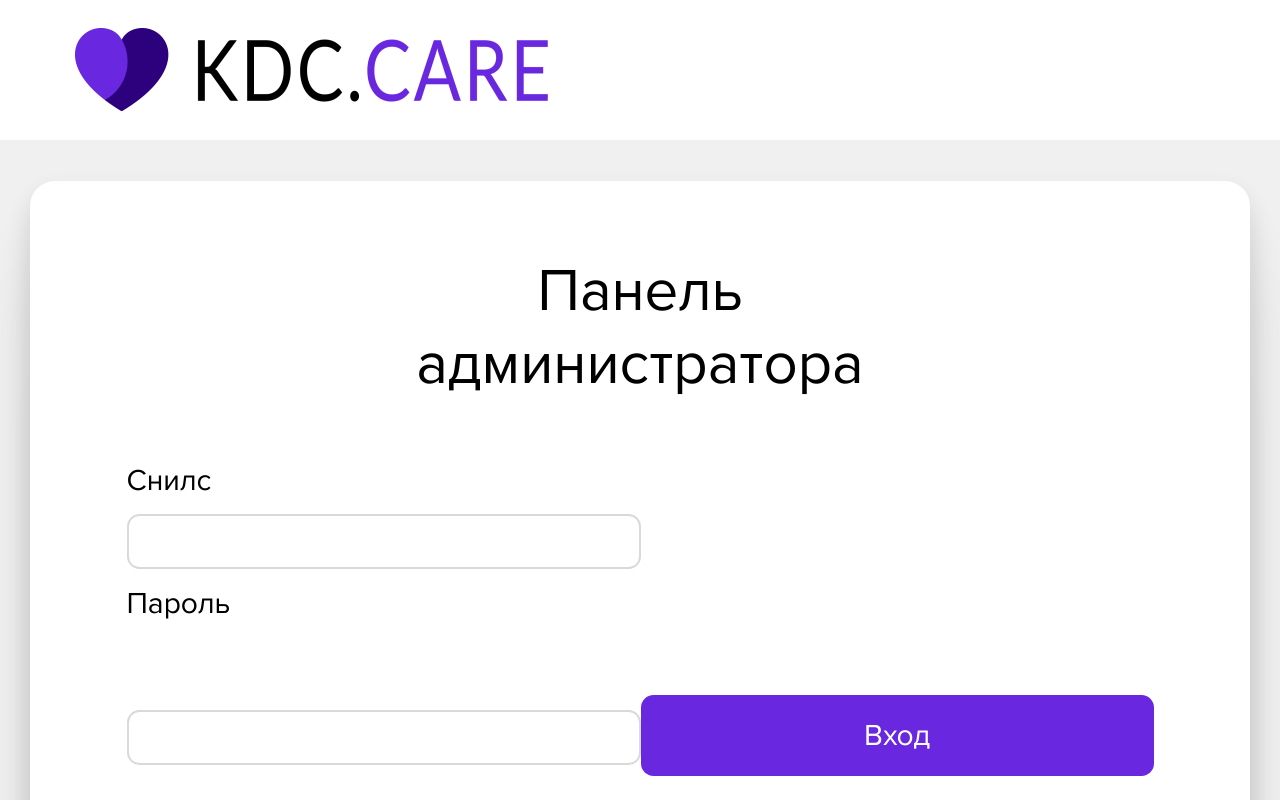
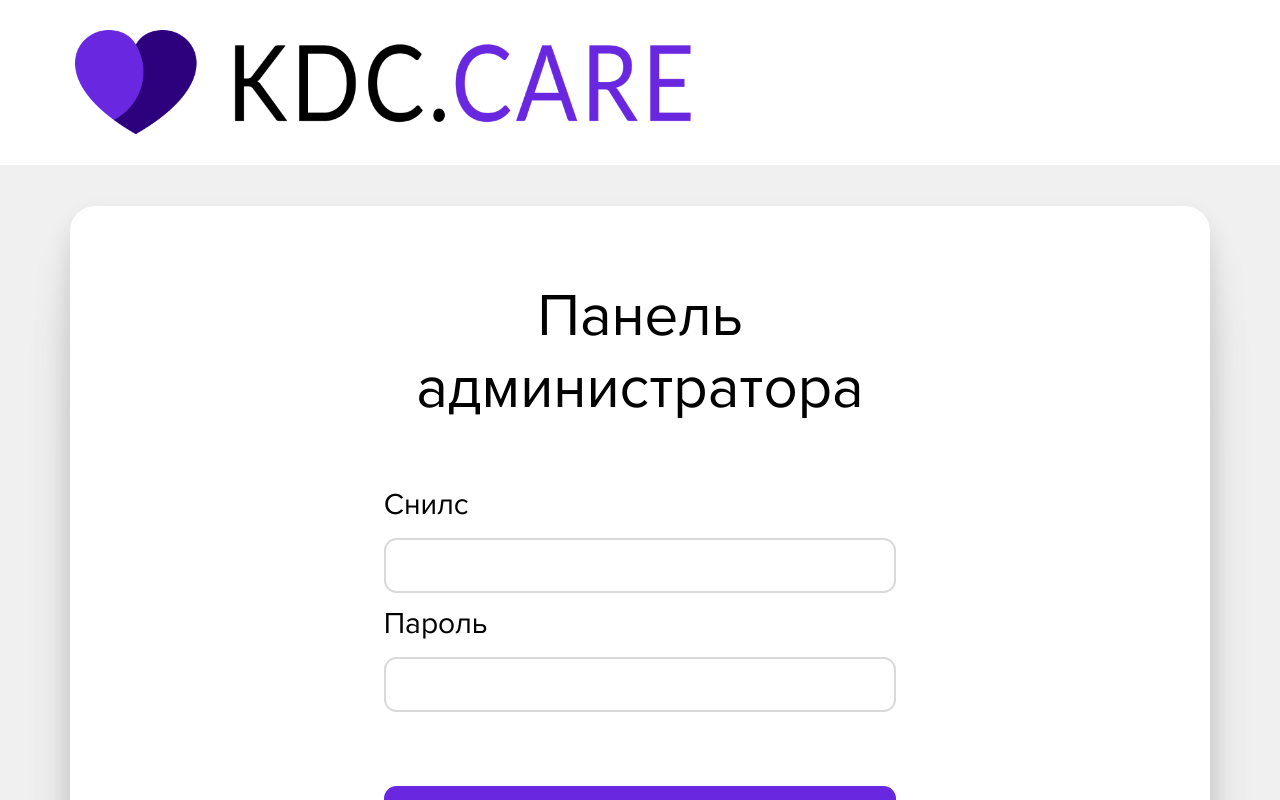
Before and after one commit to MyocardiumTeam/kdc-frontend, a Next.js app: page / in a window 1280 px wide. Shown: the top 800 px of the page. Built offline with nearby package versions, Linux system fonts and the light colour scheme; no server answers.

Commit message:
added adaptives for login screen

```diff
--- a/src/components/common/Footer/Footer.module.scss
+++ b/src/components/common/Footer/Footer.module.scss
@@ -1,15 +1,16 @@
 .Footer {
   display: flex;
-  justify-content: center;
+  width: 100%;
   align-items: center;
-
-  padding-top: rem(35px);
-  padding-bottom: rem(35px);
-
+  flex-direction: column;
+  padding: rem(35px) rem(20px);
   background-color: $color-white-default;
-
+  @include iftablet {
+    padding-left: rem(60px);
+  }
   &__Note {
     color: rgba(0, 0, 0, 0.5);
     font-size: rem(24px);
+    line-height: rem(29px);
   }
 }
--- a/src/components/common/Header/Header.module.scss
+++ b/src/components/common/Header/Header.module.scss
@@ -1,12 +1,26 @@
 .Header {
+  width: 100%;
   display: flex;
   justify-content: space-between;
-  width: 100%;
-  padding: rem(16px) rem(60px);
-
+  padding: rem(28px) rem(20px);
   background-color: $color-white-default;
+  @include iftablet {
+    padding: rem(16px) rem(145px);
+  }
+  @include iflaptop {
+    padding: rem(16px) rem(60px);
+  }
 
   &__Logo {
     cursor: pointer;
+    width: rem(319px);
+    height: rem(66px);
+    @include iftablet {
+      width: rem(477px);
+      height: rem(100px);
+    }
+    @include iflaptop {
+      width: rem(497px);
+    }
   }
 }
--- a/src/components/common/Header/Header.tsx
+++ b/src/components/common/Header/Header.tsx
@@ -9,13 +9,13 @@ const Header = () => {
   return (
     <header className={s.Header}>
       <Image
+        className={s.Header__Logo}
         src={'/images/Logo.png'}
         alt={'Logo'}
-        width={477}
-        height={100}
+        width={500}
+        height={500}
         fetchPriority="high"
         priority
-        className={s.Header__Logo}
       />
     </header>
   );
--- a/src/components/pages/login/login.module.scss
+++ b/src/components/pages/login/login.module.scss
@@ -1,7 +1,15 @@
 .Login {
-  width: rem(976px);
-  height: rem(574px);
-
+  width: rem(360px);
+  height: rem(575px);
+  @include iftablet {
+    width: rem(768px);
+  }
+  @include iflaptop {
+    width: rem(912px);
+  }
+  @include ifdesktop {
+    width: rem(905px);
+  }
   background: $color-white-default;
   box-shadow:
     0px 178px 71px rgba(0, 0, 0, 0.01),
@@ -14,19 +22,44 @@
   display: flex;
 
   &__Title {
+    font-weight: 600;
+    font-size: rem(32px);
+    line-height: rem(38px);
+    margin-top: rem(79px);
+    color: $color-black-default;
     font-style: normal;
-    font-weight: 500;
-    font-size: rem(48px);
-    line-height: rem(58px);
     text-align: center;
-    color: $color-black-default;
-    margin-top: rem(60px);
+    @include iftablet {
+      font-weight: 500;
+      font-size: rem(48px);
+      line-height: rem(58px);
+      margin-top: rem(53px);
+    }
+    @include iflaptop {
+      margin-top: rem(60px);
+    }
+    @include ifdesktop {
+      margin-top: rem(64.65px);
+    }
   }
 }
 
 .Form {
   margin-top: rem(49px);
-
+  width: rem(295px);
+  height: rem(176px);
+  @include iftablet {
+    width: rem(425px);
+    height: rem(182px);
+  }
+  @include iflaptop {
+    width: rem(410px);
+    height: rem(176px);
+  }
+  @include ifdesktop {
+    width: rem(400px);
+    height: rem(171px);
+  }
   &__TitleInput {
     font-style: normal;
     font-weight: 300;
@@ -38,26 +71,55 @@
 
   &__Input {
     box-sizing: border-box;
-    width: rem(411.6px);
-    height: rem(43.96px);
-    padding: rem(8px) rem(17px);
-    margin-bottom: rem(14px);
+    width: rem(295px);
+    height: rem(44px);
     background: rgba(217, 217, 217, 0.01);
     border: rem(2px) solid #d9d9d9;
     border-radius: rem(10px);
-
     font-size: rem(20px);
     line-height: rem(24px);
-
     color: rgba(0, 0, 0, 0.8);
+    @include iftablet {
+      width: rem(425px);
+      height: rem(45.61px);
+      padding: rem(12px) rem(16px);
+      margin-bottom: rem(11px);
+    }
+    @include iflaptop {
+      width: rem(410px);
+      height: rem(44px);
+      padding: rem(12px) rem(12px);
+      margin-bottom: rem(10px);
+    }
+    @include ifdesktop {
+      width: rem(400px);
+      height: rem(42.93px);
+      margin-bottom: rem(8.8px);
+    }
   }
 
   &__Button {
-    width: rem(410px);
+    width: rem(295px);
     height: rem(65px);
-    margin-top: rem(46px);
-    margin-bottom: rem(60px);
+    margin-top: rem(49px);
+    margin-bottom: rem(79px);
     background: #6928df;
     border-radius: rem(10px);
+    @include iftablet {
+      width: rem(425px);
+      height: rem(67px);
+      margin-top: rem(49px);
+      margin-bottom: rem(53px);
+    }
+    @include iflaptop {
+      width: rem(410px);
+      height: rem(65px);
+      margin-bottom: rem(60px);
+    }
+    @include ifdesktop {
+      width: rem(400px);
+      height: rem(63px);
+      margin-bottom: rem(64.65px);
+    }
   }
 }
```
